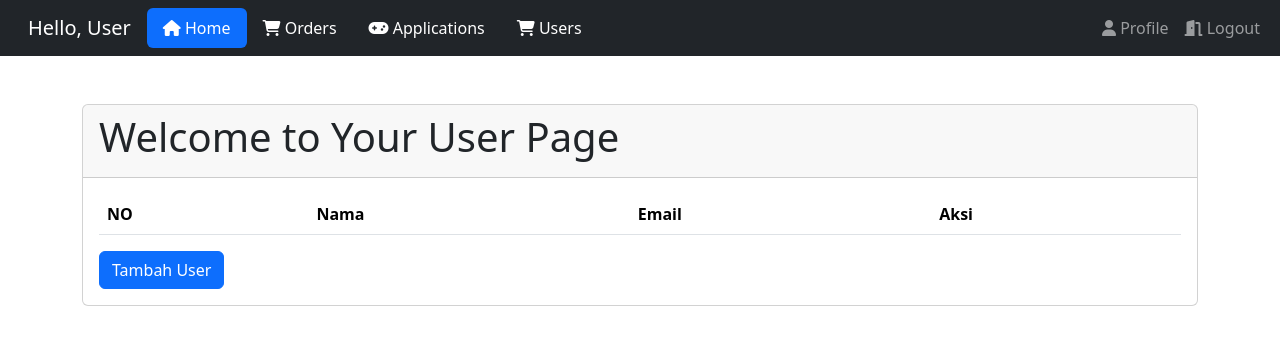
After one commit to aaidilz/pw2024_tubes_233040059, a PHP site: page /admin/user.php in a window 1280 px wide. The commit adds this page. Shown: the top 345 px of the page. Run offline with PHP 8.4, Linux system fonts and the light colour scheme; the visitor is signed in with stand-in values (Sample User, id 1); tables that the repository leaves empty or names only in its code hold one stand-in row (values such as "Sample post"); lists and menus that the app fills with data are empty; some libraries are stand-ins or nearby versions.

Commit message:
add DELETE for user

```diff
--- /dev/null
+++ b/admin/controller/authController.php
@@ -0,0 +1,7 @@
+<?php
+
+session_start();
+if (!isset($_SESSION['username'])) {
+    header('location:../login.php');
+    exit();
+}
--- /dev/null
+++ b/admin/controller/userController.php
@@ -0,0 +1,28 @@
+<?php
+
+// debug
+error_reporting(E_ALL);
+ini_set('display_errors', 'On');
+
+// delete user
+if (isset($_GET['action']) && isset($_GET['id']) && !empty($_GET['id'])) {
+    $action = $_GET['action'];
+    $id = $_GET['id'];
+
+    if ($action == 'delete') {
+        deleteUser($id);
+    }
+}
+
+function deleteUser($id)
+{
+    require_once '../../database/koneksi.php';
+    $query = $connection->query("DELETE FROM user WHERE id = $id");
+
+    if ($query) {
+        header('Location: ../user.php');
+        exit;
+    } else {
+        echo 'Gagal menghapus user';
+    }
+}
--- /dev/null
+++ b/admin/model/user.php
@@ -0,0 +1,13 @@
+<?php
+
+require '../database/koneksi.php';
+
+$query = $connection->query("SELECT * FROM user");
+
+$users = [];
+
+while ($row = $query->fetch_assoc()) {
+    if ($row['role'] !== 'admin') {
+        $users[] = $row;
+    }
+}
--- /dev/null
+++ b/admin/user.php
@@ -0,0 +1,20 @@
+<?php
+
+require '../database/koneksi.php';
+require 'controller/authController.php';
+require 'controller/userController.php';
+require 'model/user.php';
+?>
+
+<!DOCTYPE html>
+<html lang="en">
+
+<?php include '../layout/admin/header.php'; ?>
+<body>
+    <?php include '../layout/admin/navbar.php'; ?>
+    <div class="container-fluid">
+        <?php include '../view/admin/user-page.php'; ?>
+    </div>
+</body>
+
+</html>
--- a/layout/dashboard/navbar.php
+++ b/layout/admin/navbar.php
@@ -45,22 +45,22 @@
         <div class="collapse navbar-collapse" id="navbarNav">
             <ul class="nav nav-pills mb-auto">
                 <li class="nav-item">
-                    <a href="#" class="nav-link active" aria-current="page">
+                    <a href="dashboard.php" class="nav-link active" aria-current="page">
                         <i class="fa fa-home"></i> Home
                     </a>
                 </li>
                 <li>
-                    <a href="#" class="nav-link text-white">
+                    <a href="order.php" class="nav-link text-white">
                         <i class="fa fa-cart-shopping"></i> Orders
                     </a>
                 </li>
                 <li>
-                    <a href="#" class="nav-link text-white">
-                        <i class="fa fa-gamepad"></i> Aplication
+                    <a href="application.php" class="nav-link text-white">
+                        <i class="fa fa-gamepad"></i> Applications
                     </a>
                 </li>
                 <li>
-                    <a href="#" class="nav-link text-white">
+                    <a href="user.php" class="nav-link text-white">
                         <i class="fa fa-cart-shopping"></i> Users
                     </a>
                 </li>
@@ -70,7 +70,7 @@
                     <a class="nav-link" href="#"><i class="fa fa-user"></i> Profile</a>
                 </li>
                 <li class="nav-item">
-                    <a class="nav-link" href="#"><i class="fa fa-door-open"></i> Logout</a>
+                    <a class="nav-link" href="controller/logout.php"><i class="fa fa-door-open"></i> Logout</a>
                 </li>
             </ul>
         </div>
--- /dev/null
+++ b/view/admin/application-page.php
@@ -0,0 +1,4 @@
+<div class="">
+    <h1>Welcome to Your Application</h1>
+    <p>This is the main content area of your Application</p>
+</div>
--- /dev/null
+++ b/view/admin/order-page.php
@@ -0,0 +1,4 @@
+<div class="">
+    <h1>Welcome to Your Order</h1>
+    <p>Collect yout orders!</p>
+</div>
--- /dev/null
+++ b/view/admin/user-page.php
@@ -0,0 +1,41 @@
+
+<div class="container-fluid">
+    <div class="container mt-5">
+        <div class="card">
+            <div class="card-header">
+                <h1>Welcome to Your User Page</h1>
+            </div>
+            <div class="card-body">
+                <table class="table">
+                    <thead>
+                        <tr>
+                            <th scope="col">NO</th>
+                            <th scope="col">Nama</th>
+                            <th scope="col">Email</th>
+                            <th scope="col">Aksi</th>
+                        </tr>
+                    </thead>
+                    <tbody>
+                        <?php
+                        $no = 1;
+                        foreach ($users as $user) {
+                        ?>
+                            <tr>
+                                <th scope="row"><?= $no++; ?></th>
+                                <td><?= $user['username']; ?></td>
+                                <td><?= $user['email']; ?></td>
+                                <td>
+                                    <a href="edit-user.php?id=<?= $user['id']; ?>" class="btn btn-warning">Edit</a>
+                                    <a href="controller/userController.php?action=delete&id=<?php echo $user['id']; ?>" class="btn btn-danger" onclick="return confirm('Apakah Anda yakin ingin menghapus pengguna ini?')">Delete</a>
+                                </td>
+                            </tr>
+                        <?php
+                        }
+                        ?>
+                    </tbody>
+                </table>
+                <a href="#" class="btn btn-primary">Tambah User</a>
+            </div>
+        </div>
+    </div>
+</div>
```
Also changed, not shown: admin/application.php (added, +16 -0 lines), admin/controller/logout.php (added, +10 -0 lines), admin/dashboard.php (added, +16 -0 lines), admin/order.php (added, +16 -0 lines), controller/loginProcess.php (+10 -3 lines), dashboard.php (deleted, +0 -22 lines), layout/admin/header.php (renamed from layout/dashboard/header.php).
